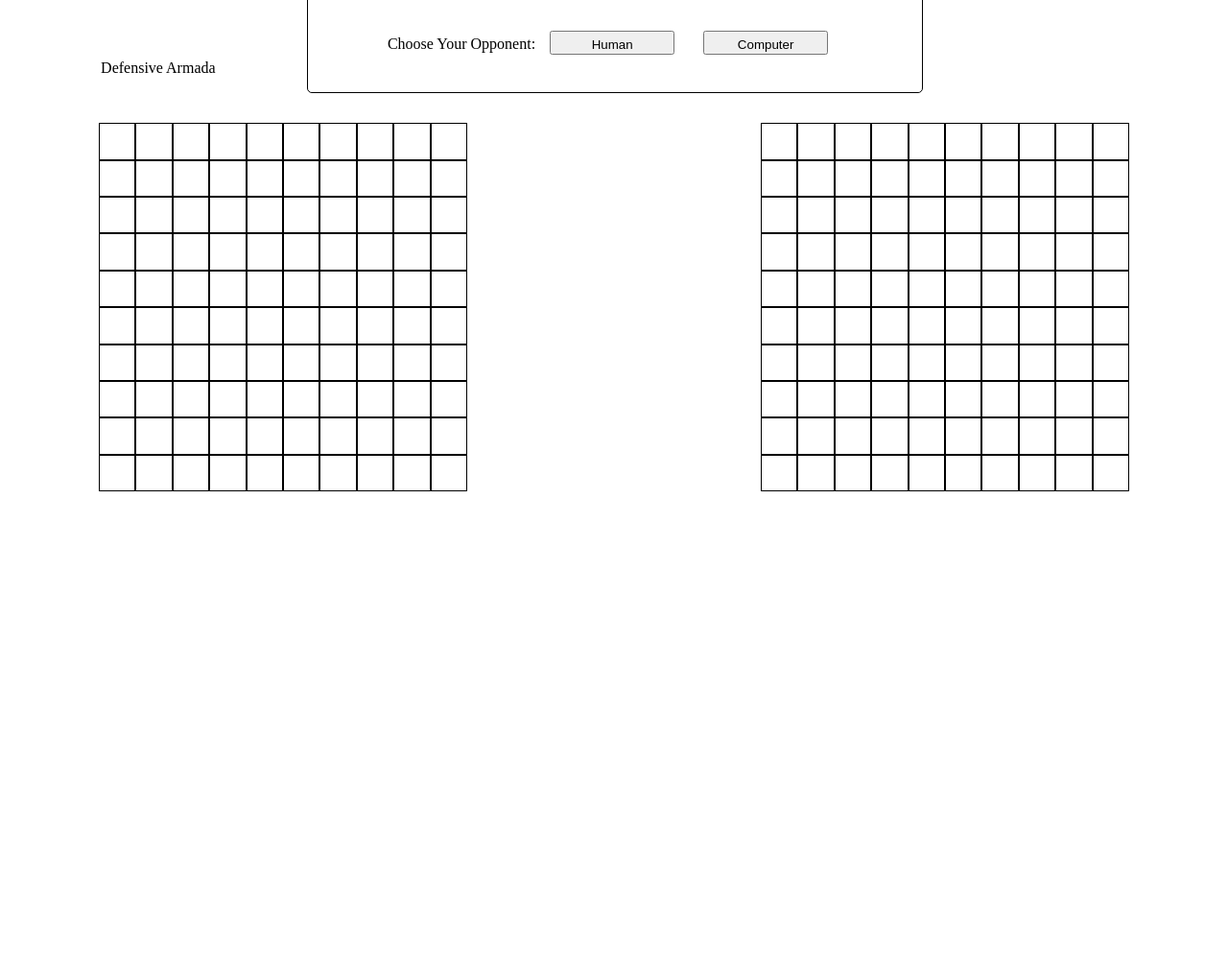
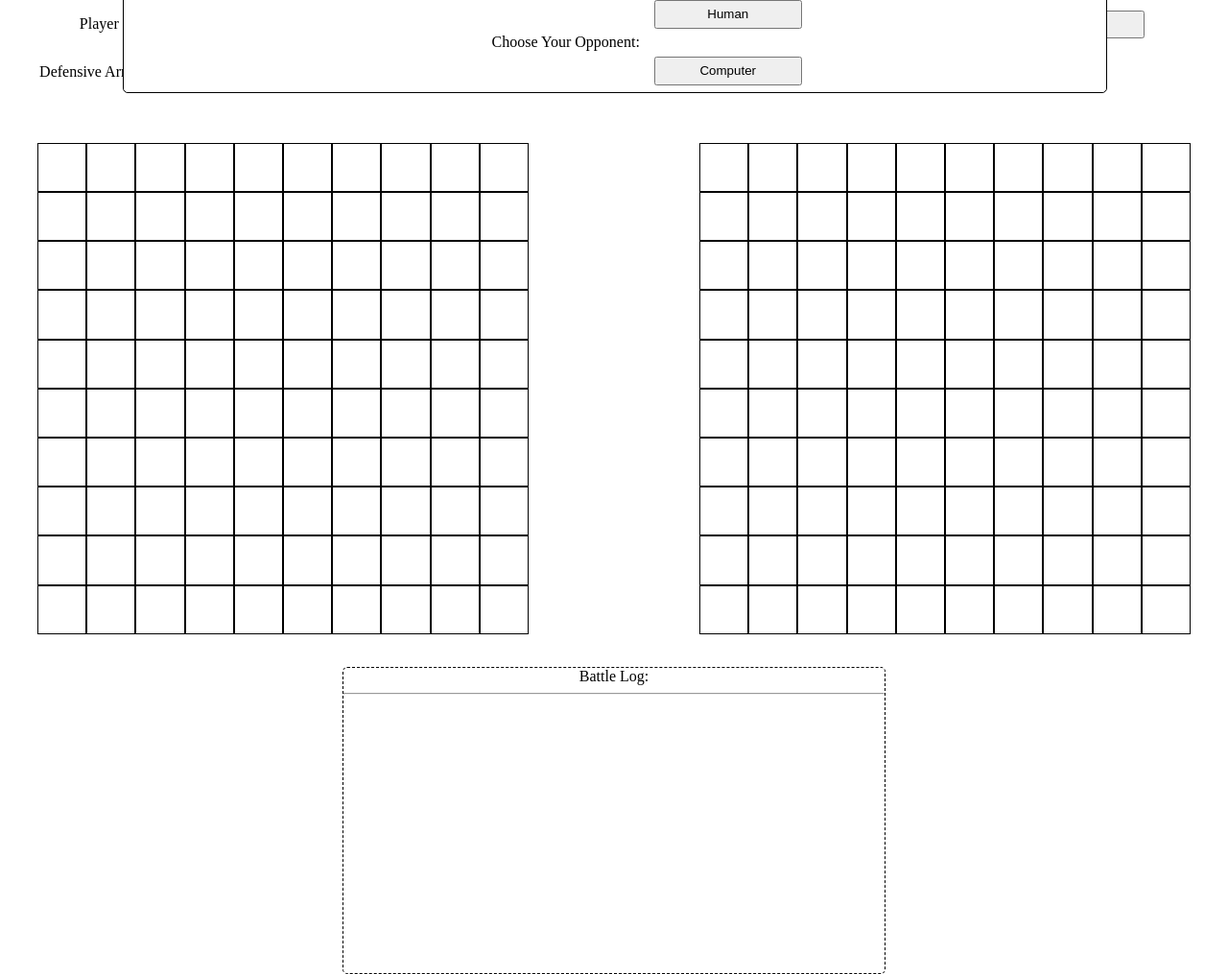
Before and after one commit to cabelstein12/battleship, a website built with webpack: page dist/index.html in a window 1280 px wide. Shown: the part 65-1080 px from the top of the page at 96% size. Before the commit the page ends 800 px from the top, so only its background shows below. Built offline with nearby package versions, Linux system fonts and the light colour scheme.

Commit message:
add battle log

```diff
--- /dev/null
+++ b/src/eventLog.js
@@ -0,0 +1,11 @@
+function getTime(){
+    const date = new Date();
+    const [hours, minutes, seconds] = [date.getHours(), date.getMinutes(), date.getSeconds()];
+    return `${hours}:${minutes}:${seconds}`;
+}
+function updateLog(text){
+    const newEntry = document.createElement('div');
+    newEntry.textContent = `${getTime()}--- ${text}`
+    document.getElementById('gameLog').append(newEntry)
+}
+export { updateLog }
--- a/src/gameLogic.js
+++ b/src/gameLogic.js
@@ -1,3 +1,5 @@
+import { updateLog } from "./eventLog";
+
 class Ship {
     constructor(name, length){
         this.name = name;
@@ -12,7 +14,7 @@ class Ship {
     isSunk(){
         if(this.timesHit == this.length){
             this.sunk = true;
-            console.log(`Our ${this.name} has sunk, Captain!`);
+            updateLog(`Our ${this.name} has sunk, Captain!`);
         }
     }
 }
@@ -30,7 +32,7 @@ class GameBoard{
     }
     checkDefeat(){
         if(this.casualties.length == 5){
-            console.log(`${this.name} LOST`);
+            updateLog(`${this.name} LOST`);
             return true;
         }
     }
@@ -41,14 +43,15 @@ class GameBoard{
         new Ship('Submarine', 3),
         new Ship('Destroyer', 2)
     ]
-    placeShip(startIndex, direction = 'horizontal', ship){
+    placeShip(startIndex, direction = 'horizontal', ship, isRandom){
         let board = this;
         let start = startIndex;
         let counter = ship.length
         while(counter > 0){
-            console.log(start)
             if(checkOutOfBounds() == false || board.grid[start][2] !== undefined){
-                console.log('invalid location');
+                if(!isRandom){
+                    updateLog(`${this.name}, Invalid Location. Try Again.`);
+                }
                 return false;
             }
             counter--;
@@ -78,17 +81,17 @@ class GameBoard{
                 this.casualties.push(ship);
             };
             this.grid[coord].push('Hit!');
-            console.log('Hit!');
+            updateLog(`${this.name} Hit!`);
             return "Hit!";
         }
         else if(this.grid[coord][2] == undefined){
             this.grid[coord][2] = 'miss'
             this.missedShotLog.push(coord);
-            console.log('Missed!');
+            updateLog(`${this.name} Missed!`);
             return "Miss!";
         }
         else {
-            console.log('Coordinate already played... Try again');
+            updateLog('Coordinate already played... Try again');
             return "Try Again";
         }
     }
@@ -97,4 +100,4 @@ class GameBoard{
 const playerOne = new GameBoard('Player One', 'human');
 const playerTwo = new GameBoard('Player Two', undefined);
 
-module.exports = {playerOne, playerTwo};
+export {playerOne, playerTwo};
--- a/src/index.js
+++ b/src/index.js
@@ -2,6 +2,7 @@ import './style.css';
 import {playerOne, playerTwo} from './gameLogic.js';
 import { updateGameboards, generateDefenseGrid } from './gameboardManager.js';
 import { setupPlayerGrids } from './gridSetup.js';
+import { updateLog } from './eventLog.js';
 
 function component(){
   let currentPlayer = playerOne;
@@ -28,6 +29,9 @@ function component(){
           playerSelectDiv.setAttribute('id', 'playerQuestion');
           playerSelectDiv.textContent = 'Choose Your Opponent:';
           popup.append(playerSelectDiv);
+    const buttonDiv = document.createElement('div');
+          buttonDiv.setAttribute('id', 'buttonBar');
+    popup.append(buttonDiv);
 
     const humanSelector = document.createElement('button');
           humanSelector.textContent = 'Human';
@@ -41,8 +45,8 @@ function component(){
             playerTwo.type = 'computer';
             popup.remove();
           });
-    playerSelectDiv.append(humanSelector);
-    playerSelectDiv.append(computerSelector);
+    buttonDiv.append(humanSelector);
+    buttonDiv.append(computerSelector);
   };
 
   function setupPlayerControls(){
@@ -88,14 +92,15 @@ function component(){
       addShipToUi(
         binaryRandomNumber((num) => num == 0 ? 'horizontal' : 'vertical'),
         inRangeRandomNumber((num) => document.getElementById(num)),
-        currentPlayer
+        currentPlayer,
+        true
       )};
   };
-  function addShipToUi(direction, coordinate, player){
+  function addShipToUi(direction, coordinate, player, isRandom){
     let target = parseInt(coordinate.getAttribute('id'));
     if(player.ships.length > 0){
       let ship = player.ships.shift();
-    if(player.placeShip(target, direction, ship) == true){
+    if(player.placeShip(target, direction, ship, isRandom) == true){
         generateDefenseGrid(player);
         return;
       }else {
@@ -103,7 +108,7 @@ function component(){
       return;
       };
     };
-    console.log(`${currentPlayer.name}'s ships in formation`);
+    updateLog(`${currentPlayer.name}'s ships in formation`);
     setUpNextPlayer();
 
   };
@@ -130,8 +135,8 @@ function component(){
         e.addEventListener('click', () => {addShipToUi(shipDirection, e, currentPlayer)}, {signal});
       });
     }else {
-      placeShipsAtRandom();
-      setUpNextPlayer();
+        placeShipsAtRandom();
+        setUpNextPlayer();
     };
   };
 
@@ -157,7 +162,6 @@ function component(){
     }
 
     function placeAttack(){
-      console.log(currentPlayer.name)
       let target = parseInt(this.getAttribute('id'));
       let attack = nextPlayer.receiveAttack(target);
       if(nextPlayer.checkDefeat()){
@@ -167,7 +171,9 @@ function component(){
         if(playerTwo.type == 'human'){
           changePlayer();
         }else{
-          computerGeneratedAttack();
+          setTimeout(() => {
+            computerGeneratedAttack();
+          }, 500);
         };
       };
       updateGameboards(currentPlayer, nextPlayer);
@@ -179,7 +185,7 @@ function component(){
   };
 
   function endGame(abortCntrl){
-    console.log("GAME OVER", `${currentPlayer.name} Wins`);
+    updateLog("GAME OVER", `${currentPlayer.name} Wins`);
     abortCntrl.abort();
     updateGameboards(currentPlayer, nextPlayer);
     return;
--- a/src/style.css
+++ b/src/style.css
@@ -16,8 +16,25 @@ header{
     height: 99%;
     display: grid;
     grid-template-columns: 10% 25% 30% 25% 10%;
-    grid-template-rows: 100%;
+    grid-template-rows: 100% 50%;
 
+}
+
+#gameLog{
+    grid-row: 2 / 2;
+    grid-column: 3 / 4;
+    justify-self: center;
+    text-align: center;
+    border: 1px solid black;
+    border-style: dashed;
+    border-radius: 5px;
+    width: 150%;
+    overflow-y: scroll;
+}
+
+#gameLog p {
+    padding: 0;
+    margin: 0;
 }
 
 .coordinate {
@@ -64,17 +81,22 @@ header{
 .playerInfo{
     height: max-content;
     display: flex;
-    justify-content: center;
+    justify-content: space-evenly;
+    align-items: center;
 }
 
-
+#currentPlayerID{
+    padding: 5px 5px;
+    margin: 6px 6px;
+    width: max-content;
+}
 
  .grid{
     /* position: relative; */
     grid-row-start: 2;
     display: inline-grid;
-    grid-template-columns: repeat(10, 3vw);
-    grid-template-rows: repeat(10, 3vw);
+    grid-template-columns: repeat(10, 4vw);
+    grid-template-rows: repeat(10, 4vw);
     padding: 25px;
  }
 
@@ -101,8 +123,8 @@ header{
 button{
     padding: 5px;
     margin: 15px;
-    height: 25px;
-    width: 130px;
+    height: 50%;
+    width: 30%;
 }
 
 #popup {
@@ -110,11 +132,19 @@ button{
     border: 1px solid black;
     border-radius: 5px;
     background-color: white;
-    width: 50%;
+    width: 80%;
     height: 13%;
     top: 7%;
-    left: 25%;
+    left: 10%;
     display: flex;
     justify-content: center;
     align-items: center;
 }
+
+#buttonBar{
+    display: inline-grid;
+}
+
+#buttonBar > * {
+    width: 150%;
+}
```
Also changed, not shown: dist/index.html.
